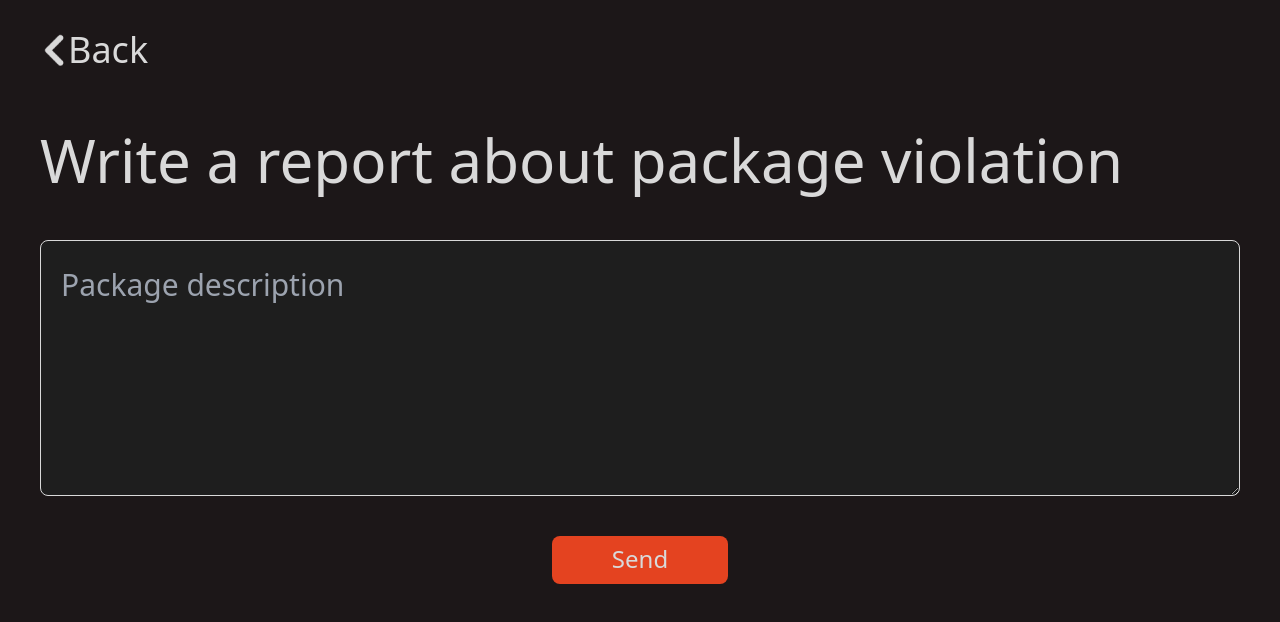
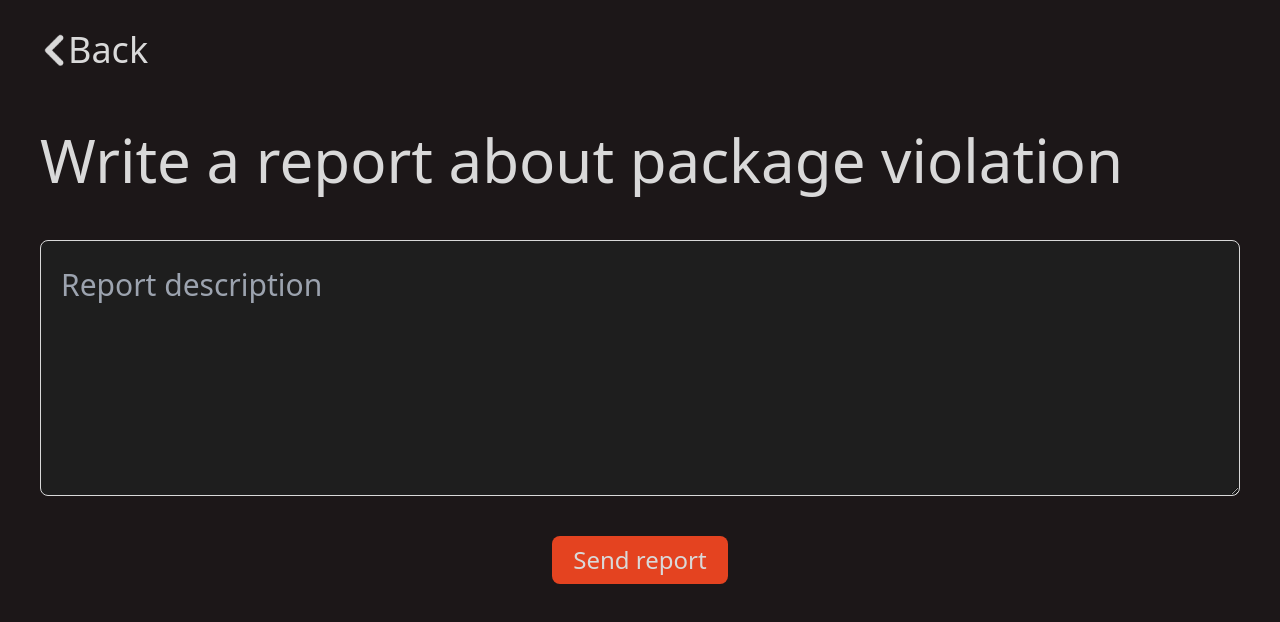
Before and after one commit to Umbrien/ETHPrague-react-app, a React (Vite) app: page /scan-package/report in a window 1280 px wide. Shown: the top 622 px of the page. Built offline with nearby package versions, Linux system fonts and the light colour scheme; what near-social-bridge would draw is missing.

Commit message:
report sending

```diff
--- a/src/contract-requests/getters.js
+++ b/src/contract-requests/getters.js
@@ -7,3 +7,4 @@ export const setPrintInput = (payload) => request("set-print-input", payload);
 export const makeMeAdmin = () => request("make-me-admin");
 export const makeMeUser = () => request("make-me-user");
 export const createPackage = (payload) => request("create-package", payload);
+export const createReport = (payload) => request("create-report", payload);
--- a/src/pages/scan-package/packages-information.jsx
+++ b/src/pages/scan-package/packages-information.jsx
@@ -74,7 +74,7 @@ export default function PackageInfo() {
         </Link>
         <Link
           className="m-auto mt-10 h-12 w-44 rounded-lg bg-primary-red text-center text-2xl font-normal leading-[46px] text-secondary-white"
-          to="/scan-package/report"
+          to={`/scan-package/report?parent=${id}`}
         >
           Report
         </Link>
--- a/src/pages/scan-package/report.jsx
+++ b/src/pages/scan-package/report.jsx
@@ -1,10 +1,28 @@
 import { useState } from "react";
-import { Link } from "react-router-dom";
+import { Link, useSearchParams } from "react-router-dom";
 import { ModalConfirm } from "../../components/ModalConfirm";
+import { createReport } from "../../contract-requests/getters";
+
 export default function Report() {
   const [displayConfirmGoBack, setDisplayConfirmGoBack] = useState(false);
   const showConfirmGoBack = () => setDisplayConfirmGoBack(true);
   const hideConfirmGoBack = () => setDisplayConfirmGoBack(false);
+
+  const [reportSent, setReportSent] = useState(false);
+
+  const [reportDescription, setReportDescription] = useState("");
+
+  const [searchParams] = useSearchParams();
+  const parent = searchParams.get("parent");
+
+  const handleSubmit = () => {
+    createReport({ reportDescription, parent })
+      .then((res) => {
+        setReportSent(true);
+        console.log("report created", res);
+      })
+      .catch((err) => console.log("error creating report", err));
+  };
 
   return (
     <div className="relative flex h-1/2 min-h-screen flex-col bg-secondary-black p-5 pl-10 pr-10">
@@ -19,15 +37,18 @@ export default function Report() {
           Write a report about package violation
         </h1>
         <textarea
+          value={reportDescription}
+          onChange={(e) => setReportDescription(e.target.value)}
           className="border-white mt-8 h-64 rounded-lg border bg-input-background p-5 text-3xl font-normal leading-[48px] text-secondary-white"
-          placeholder="Package description"
+          placeholder="Report description"
         ></textarea>
-        <Link
+        <button
+          onClick={handleSubmit}
           className="m-auto mt-10 h-12 w-44 rounded-lg bg-primary-red text-center text-2xl font-normal leading-[46px] text-secondary-white"
           to="/"
         >
-          Send
-        </Link>
+          {reportSent ? "Report sent" : "Send report"}
+        </button>
       </main>
       {displayConfirmGoBack && (
         <ModalConfirm
```
